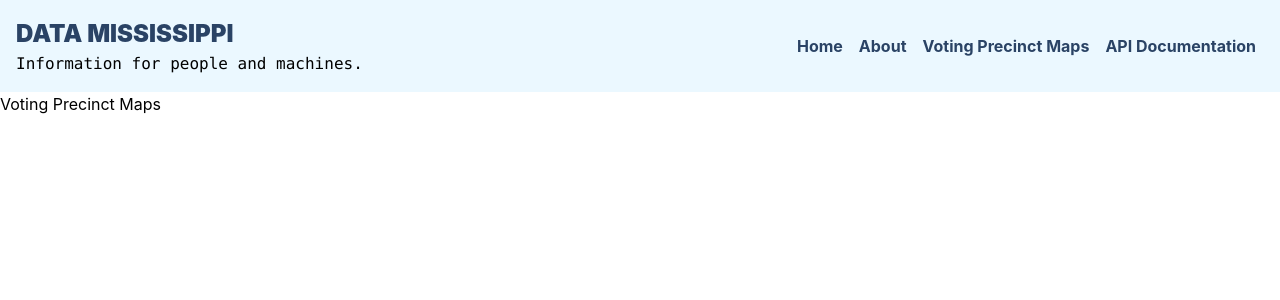
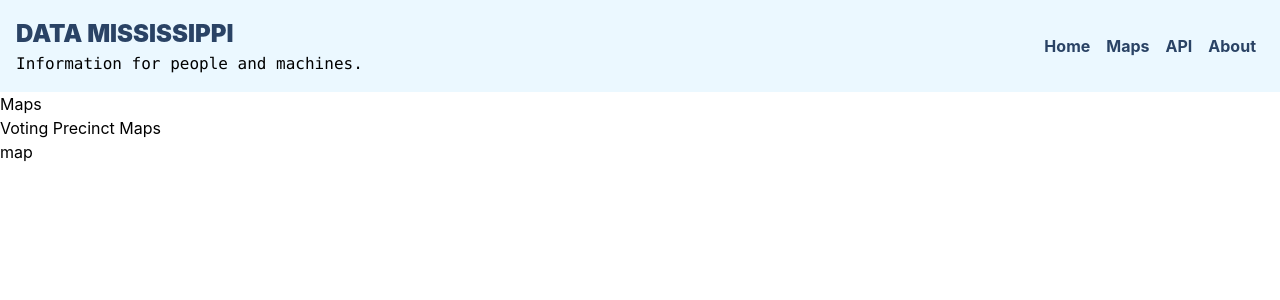
Before and after one commit to data-mississippi/data-ms-app, a React (Create React App) app in the folder frontend/: page /precinct-maps in a window 1280 px wide. Shown: the top 300 px of the page. Built offline with nearby package versions, Linux system fonts and the light colour scheme.

Commit message:
refactored page components into their own components

```diff
--- /dev/null
+++ b/frontend/src/About.js
@@ -0,0 +1,9 @@
+import React from 'react'
+
+function About() {
+    return (
+      <p>About Data Mississippi</p>
+    )
+}
+
+export default About
--- a/frontend/src/App.js
+++ b/frontend/src/App.js
@@ -7,24 +7,9 @@ import {
 } from 'react-router-dom'
 import './styles/App.css'
 import './styles/generated-styles.css'
-
-function Home() {
-  return (
-    <p>general map</p>
-  )
-}
-
-function About() {
-  return (
-    <p>About Data Mississippi</p>
-  )
-}
-
-function VotingPrecinctMaps() {
-  return (
-    <h1>Voting Precinct Maps</h1>
-  )
-}
+import Home from './Home'
+import About from './About'
+import Maps from './Maps'
 
 function App() {
   return (
@@ -41,13 +26,13 @@ function App() {
               <Link to="/">Home</Link>
             </li>
             <li className="m-2">
-              <Link to="/about">About</Link>
+              <Link to="/precinct-maps">Maps</Link>
             </li>
             <li className="m-2">
-              <Link to="/precinct-maps">Voting Precinct Maps</Link>
+              <Link to="/docs/">API</Link>
             </li>
             <li className="m-2">
-              <Link to="/docs/">API Documentation</Link>
+              <Link to="/about">About</Link>
             </li>
           </ul>
         </nav>
@@ -56,12 +41,11 @@ function App() {
             renders the first one that matches the current URL. */}
         <div className="container mx-auto">
           <Switch>
-
             <Route exact path="/about">
               <About />
             </Route>
             <Route exact path="/precinct-maps">
-              <VotingPrecinctMaps />
+              <Maps />
             </Route>
             <Route exact path="/">
               <Home />
--- /dev/null
+++ b/frontend/src/Home.js
@@ -0,0 +1,9 @@
+import React from 'react'
+
+function Home() {
+    return (
+      <p>general map</p>
+    )
+}
+
+export default Home
--- /dev/null
+++ b/frontend/src/Maps.js
@@ -0,0 +1,15 @@
+import React from 'react'
+
+function Maps() {
+    return (
+        <>
+            <h1>Maps</h1>
+            <h2>Voting Precinct Maps</h2>
+            <section>
+                map
+            </section>
+        </>
+    )
+}
+
+export default Maps
```
